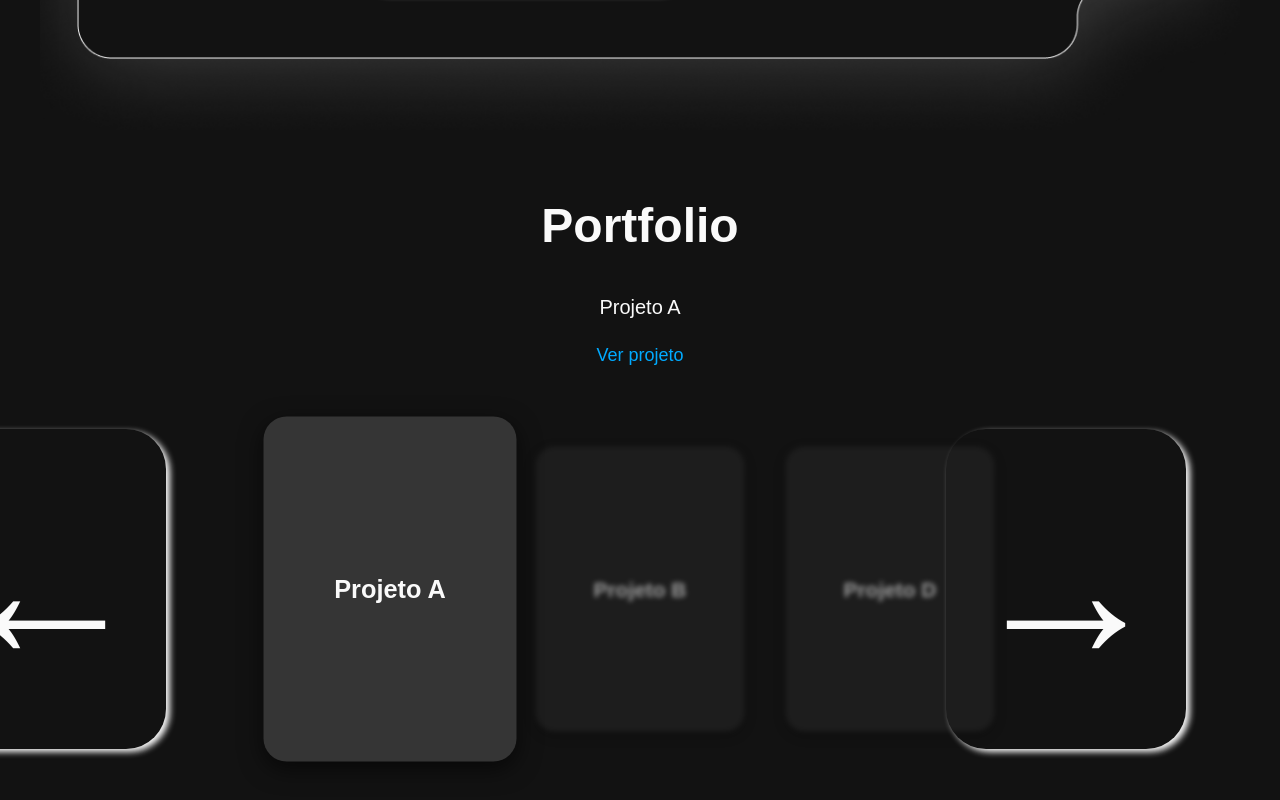
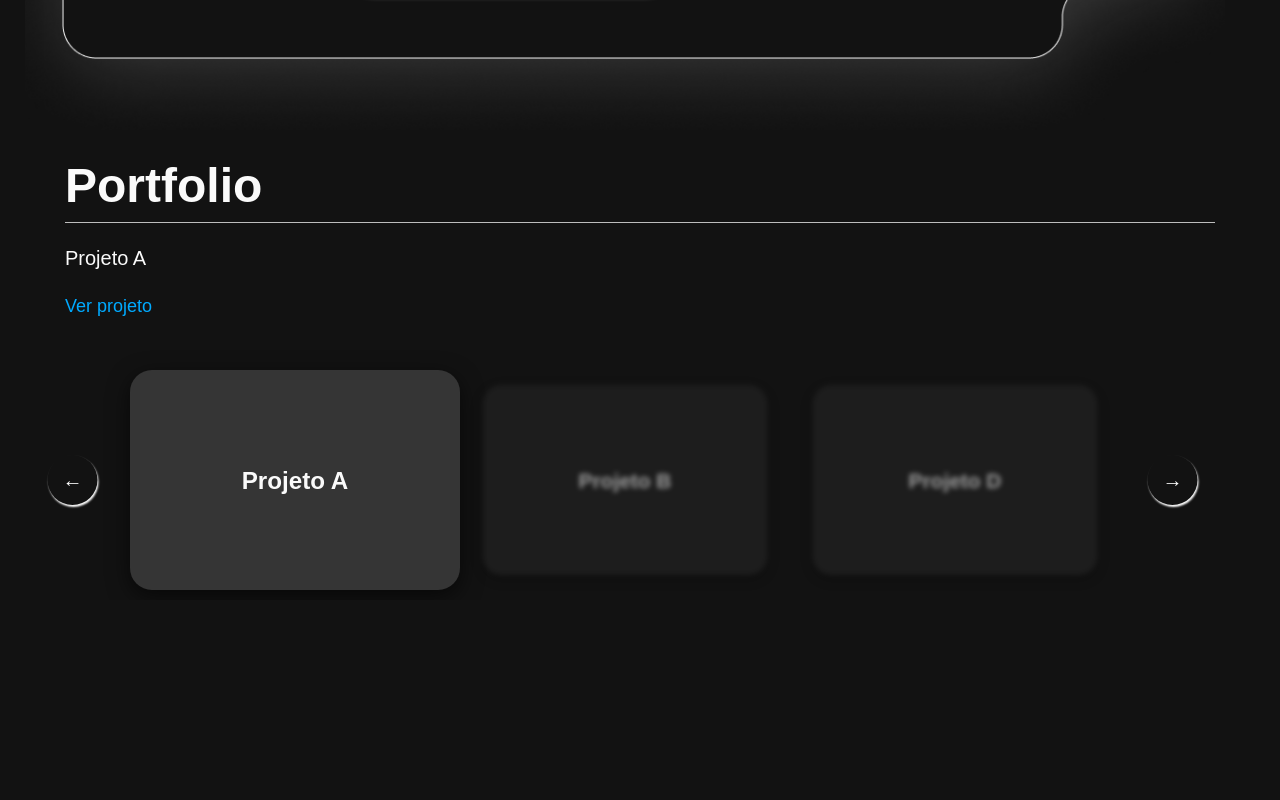
Before and after one commit to srjuninn/suporteDeDomingoRebrand-Project, a React (Vite) app: page / in a window 1280 px wide. Shown: the part 670-1470 px from the top of the page. After the commit the page ends 1270 px from the top, so only its background shows below. Built offline with nearby package versions, Linux system fonts and the light colour scheme.

Commit message:
style: carousel

```diff
--- a/src/layouts/Portfolio/Portfolio.scss
+++ b/src/layouts/Portfolio/Portfolio.scss
@@ -1,28 +1,33 @@
 @use '@styles/mixins' as *;
+@use '@styles/variables' as *;
 
 .portfolio {
   @include centralize-flex;
   flex-direction: column;
   gap: 20px;
-  padding: 60px 20px;
+  padding: 20px 40px;
   background: #121212; // fundo escuro pra destacar os cards
   color: #fafafa;
   text-align: center;
 
   h2 {
+    text-align: start;
+    width: 100%;
     font-size: 48px;
     font-weight: 700;
-    margin-bottom: 10px;
+    border-bottom: 1px solid $colorBlack300;
   }
 
   p {
+    text-align: start;
+    width: 100%;
     font-size: 20px;
     font-weight: 400;
-    max-width: 600px;
-    margin: 0 auto;
   }
 
   a {
+    text-align: start;
+    width: 100%;
     font-size: 18px;
     font-weight: 500;
     color: #00aaff;
@@ -43,28 +48,28 @@
     position: relative;
 
     button {
-      background: none;
-      border: none;
-      color: #fafafa;
-      font-size: 32px;
-      cursor: pointer;
+      width: 50px;
+      height: 50px;
+      border-radius: 50%;
+      color: $colorWhite100;
+      text-align: center;
+      font-size: 20px;
+      font-weight: 700;
       transition: transform 0.2s ease;
-      font-size: 200px;
+      box-shadow: 1px 2px 2px 0 $colorWhite100;
 
-      &:hover {
-        transform: scale(1.2);
-        color: #00aaff;
-      }
+    }
+
+    :nth-child(6){
+      margin-left: 30px;
     }
 
     .card {
-      flex: 0 0 220px;
-      height: 300px;
+      @include centralize-flex;
+      width: 300px;
+      height: 200px;
       background: rgba(255, 255, 255, 0.08);
       border-radius: 20px;
-      display: flex;
-      align-items: center;
-      justify-content: center;
       font-size: 22px;
       font-weight: 600;
       color: #fafafa;
@@ -72,7 +77,7 @@
       box-shadow: 0 4px 12px rgba(0,0,0,0.4);
 
       &.active {
-        transform: scale(1.15);
+        transform: scale(1.1);
         opacity: 1;
         filter: none;
         z-index: 2;
```
